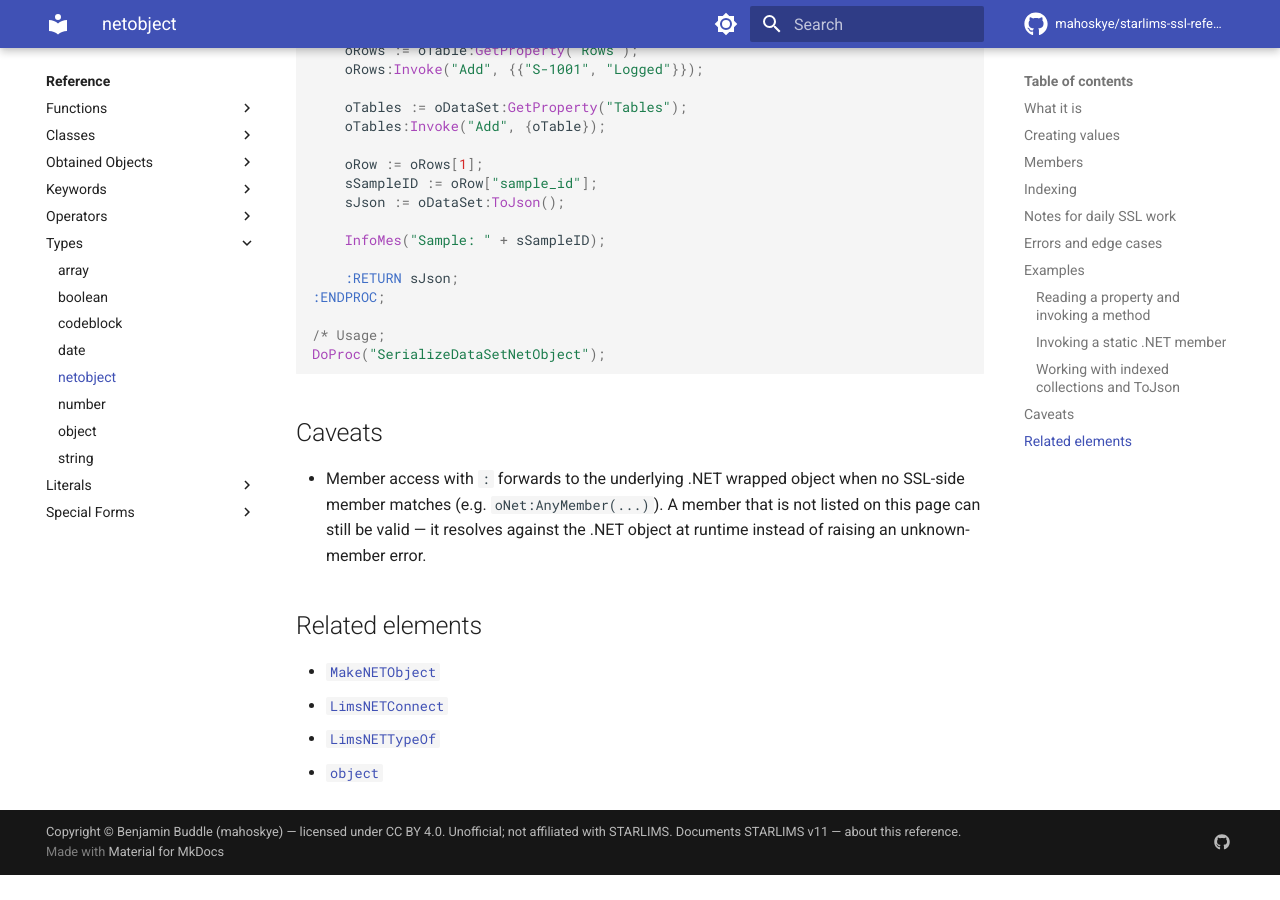
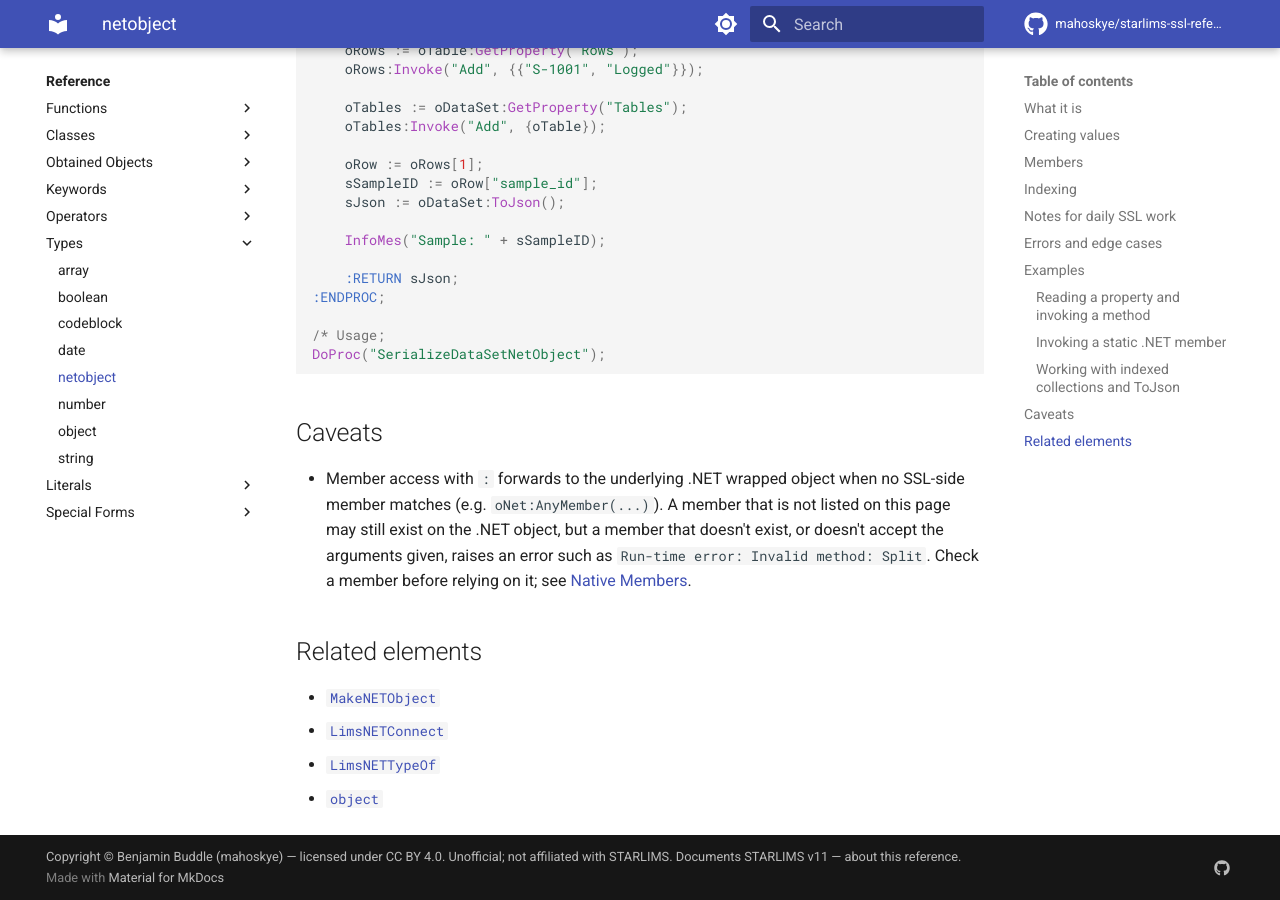
Before and after one commit to mahoskye/starlims-ssl-reference, an MkDocs documentation site: the page built from content/reference/types/netobject.md, in a window 1280 px wide and 900 px high, scrolled down 4417 px. Built offline with MkDocs 1.6.1 and Material for MkDocs 9.7.7, drawn with Linux system fonts in a browser that asks for light colours; plug-ins that fetch from the network failed and are left out; comment, search, counter and statistics services are not loaded; before the commit the page ends 5292 px from its top, so only the background shows below that.

Commit message:
docs: type-page member caveats say unknown native members raise (refs #88)
The string, date, number, boolean, array and netobject pages said an
unlisted member "resolves at runtime instead of raising". Designer shows
an unknown or unmatched member raises "Invalid method", so the caveat now
says to check a member first and links to the Native Members guide.

Co-Authored-By: Claude Opus 5.5 <noreply@anthropic.com>

```diff
--- a/content/reference/types/netobject.md
+++ b/content/reference/types/netobject.md
@@ -165,7 +165,7 @@ DoProc("SerializeDataSetNetObject");
 
 ## Caveats
 
-- Member access with `:` forwards to the underlying .NET wrapped object when no SSL-side member matches (e.g. `oNet:AnyMember(...)`). A member that is not listed on this page can still be valid — it resolves against the .NET object at runtime instead of raising an unknown-member error.
+- Member access with `:` forwards to the underlying .NET wrapped object when no SSL-side member matches (e.g. `oNet:AnyMember(...)`). A member that is not listed on this page may still exist on the .NET object, but a member that doesn't exist, or doesn't accept the arguments given, raises an error such as `Run-time error: Invalid method: Split`. Check a member before relying on it; see [Native Members](../../guides/native-members.md).
 
 ## Related elements
 
```
Also changed, not shown: content/reference/types/array.md (+1 -1 lines), content/reference/types/boolean.md (+1 -1 lines), content/reference/types/date.md (+1 -1 lines), content/reference/types/number.md (+1 -1 lines), content/reference/types/string.md (+1 -1 lines), 1 other file.
